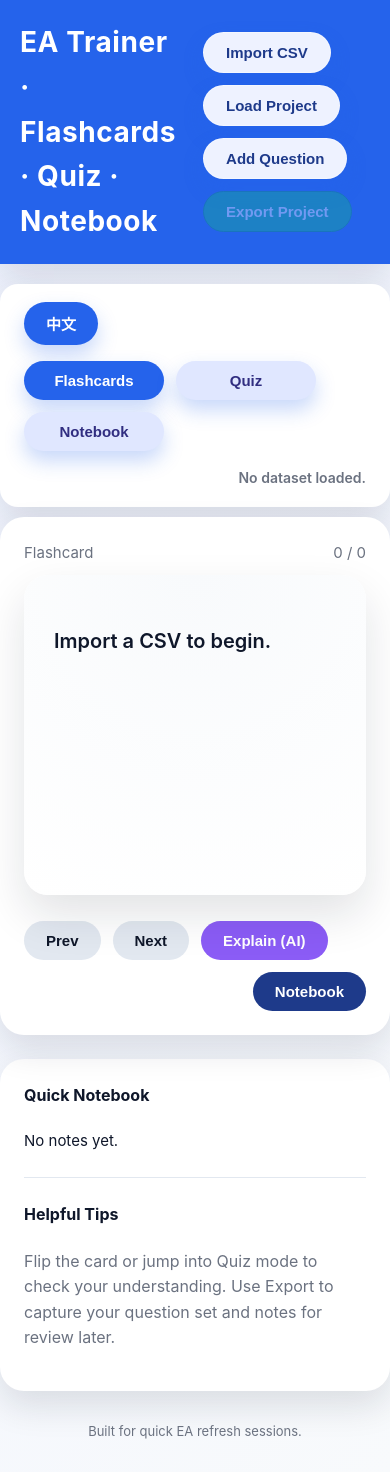
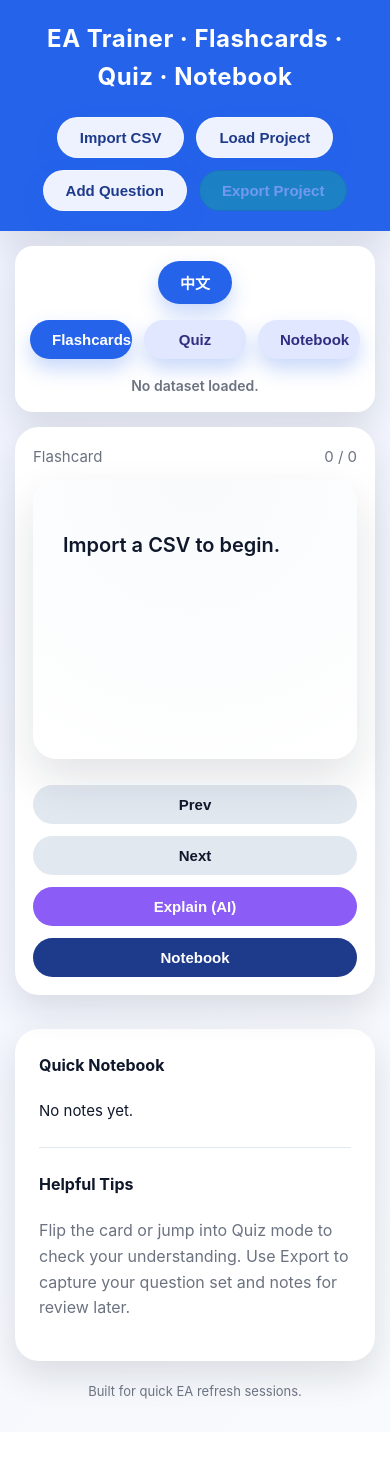
Before and after one commit to qiutan-crypto/EA-Trainer, a Next.js app: page / in a window 390 px wide. After the commit the page ends 1432 px from the top, so only its background shows below. Built offline with nearby package versions, Linux system fonts and the light colour scheme.

Commit message:
feat: implement responsive mobile UI layouts and fix flashcard height overflow

```diff
--- a/src/app/globals.css
+++ b/src/app/globals.css
@@ -61,6 +61,7 @@ header {
 
 .utilities {
   max-width: 1100px;
+  width: calc(100% - 40px);
   margin: 20px auto 10px;
   background: var(--surface);
   border-radius: 18px;
@@ -170,6 +171,7 @@ header {
 
 .modeArea {
   max-width: 1100px;
+  width: calc(100% - 40px);
   margin: 0 auto 30px;
 }
 
@@ -231,12 +233,12 @@ header {
   cursor: pointer;
   box-shadow: 0 20px 45px rgba(15, 23, 42, 0.12);
   padding: 0;
+  display: grid;
 }
 
 #flashFront,
 #flashBack {
-  position: absolute;
-  inset: 0;
+  grid-area: 1 / 1;
   padding: 30px;
   overflow-wrap: break-word;
   backface-visibility: hidden;
@@ -482,3 +484,106 @@ footer {
   font-size: 13px;
   margin-bottom: 30px;
 }
+
+/* Mobile Responsive Adjustments */
+@media (max-width: 768px) {
+  .header-bar {
+    flex-direction: column;
+    text-align: center;
+    justify-content: center;
+  }
+
+  .top-actions {
+    justify-content: center;
+    width: 100%;
+  }
+
+  .header-title {
+    font-size: 24px;
+    text-align: center;
+  }
+
+  .file-buttons {
+    justify-content: center;
+    width: 100%;
+  }
+
+  .inline-menu {
+    justify-content: center;
+    width: 100%;
+  }
+
+  .inline-menu button {
+    flex: 1;
+    min-width: 100px;
+  }
+
+  .utilities {
+    width: calc(100% - 30px);
+    margin: 15px auto;
+    padding: 15px;
+    justify-content: center;
+  }
+
+  .modeArea {
+    width: calc(100% - 30px);
+    margin: 0 auto 20px;
+  }
+
+  .flash-controls,
+  .quiz-controls {
+    justify-content: stretch;
+    flex-direction: column;
+    width: 100%;
+  }
+
+  .flash-controls button,
+  .quiz-controls button {
+    width: 100%;
+  }
+
+  .flash-controls button.accent {
+    margin-left: 0;
+    width: 100%;
+  }
+
+  #flashcard {
+    min-height: 280px;
+  }
+
+  #flashInner {
+    min-height: 280px;
+  }
+
+  .side-panel {
+    margin-top: 10px;
+  }
+
+  .card-shell,
+  .quiz-shell,
+  .notes-shell {
+    padding: 18px;
+    min-height: auto;
+  }
+
+  #quizOptions button {
+    padding: 14px;
+    font-size: 15px;
+  }
+
+  .modal-content {
+    margin: 15px;
+    padding: 20px;
+    width: 95%;
+  }
+
+  .modal textarea {
+    min-height: 120px;
+  }
+
+  .status-pill {
+    margin-left: 0;
+    text-align: center;
+    width: 100%;
+  }
+}
--- a/src/app/layout.js
+++ b/src/app/layout.js
@@ -16,6 +16,12 @@ export const metadata = {
   description: "Generated by create next app",
 };
 
+export const viewport = {
+  width: 'device-width',
+  initialScale: 1,
+  maximumScale: 1,
+};
+
 export default function RootLayout({ children }) {
   return (
     <html lang="en">
```
